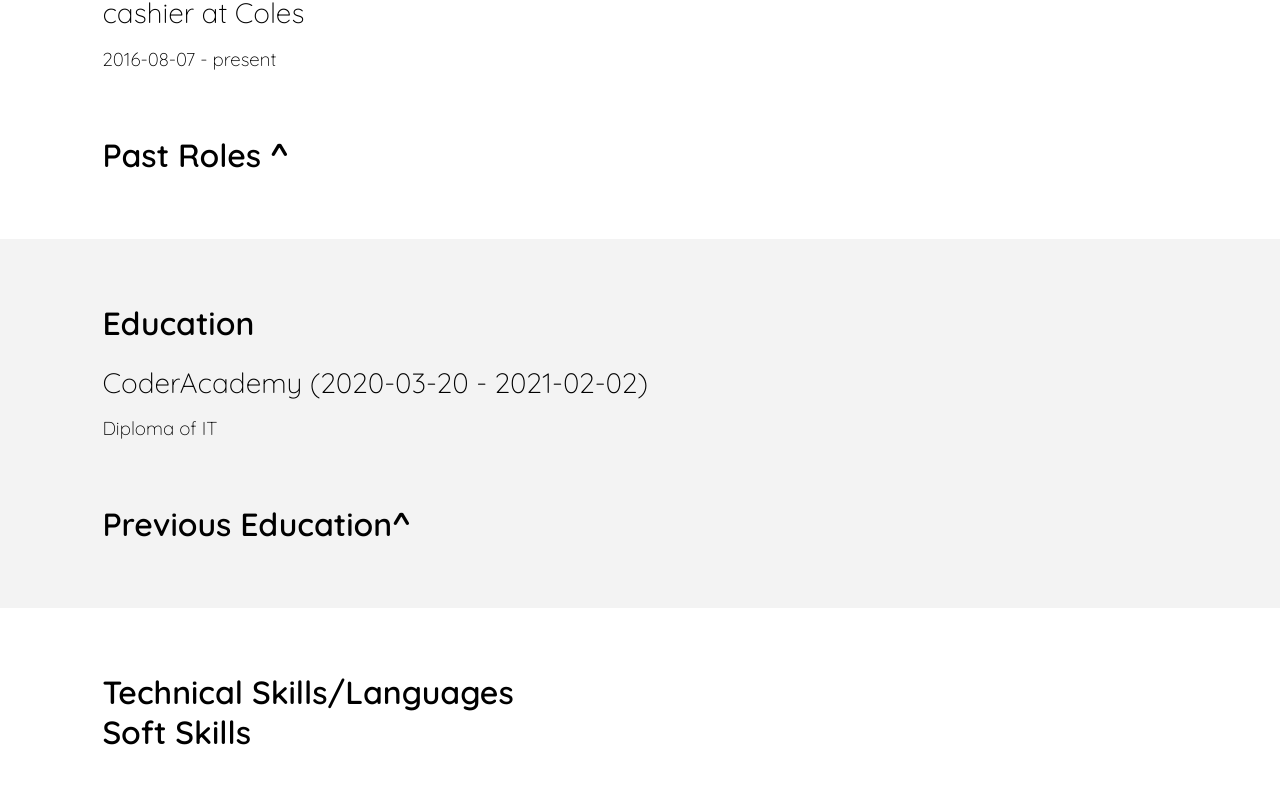
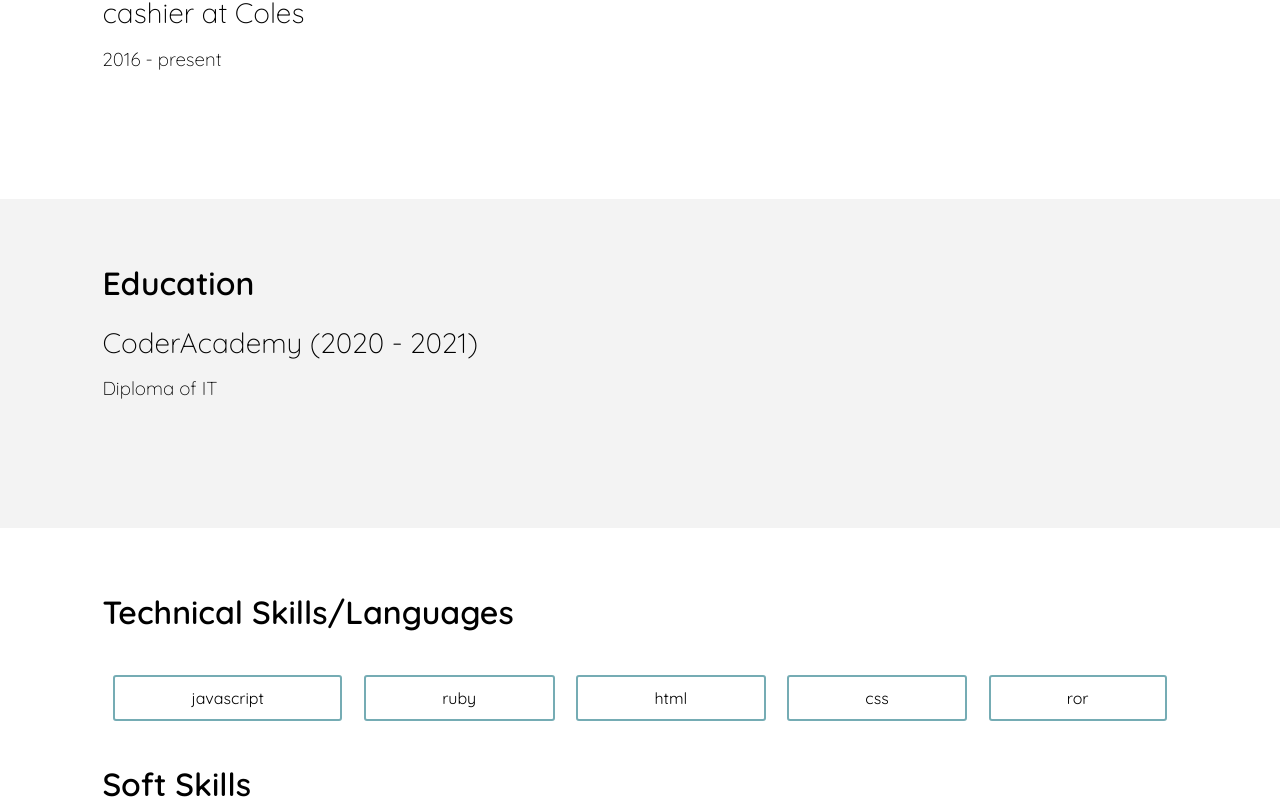
Before and after one commit to dannyfern/MERNAPP, a React (Create React App) app in the folder client/: page /profiles in a window 1280 px wide. Shown: the part 1451-2260 px from the top of the page. Built offline with nearby package versions, Linux system fonts and the light colour scheme; a web font is replaced by a local one.

Commit message:
skills displayed on profile

```diff
--- a/client/src/components/profiles/Profile.js
+++ b/client/src/components/profiles/Profile.js
@@ -15,6 +15,8 @@ const Profile = ({ profile }) => {
     // const { linkedIn, twitter, instagram, facebook, portfolio, github, resume, additionalLinks } = linkData
 
     const { additionalLinks } = linkData
+
+
 
     // to display links :
     const links = Object.entries(linkData)
@@ -42,22 +44,37 @@ const Profile = ({ profile }) => {
                             )
                         })
                     }
-
-
-                </div>
-
-                <div>
-
                 </div>
             </div>
         )
     }
 
+    const DisplaySkills = ({ skills }) => {
+
+
+        return (
+            <div className="skillsDiv">
+                {
+                    skills.length > 0 &&
+                    skills.map((x, i) => {
+                        return (
+                            <p className="skills">{x}</p>
+
+                        )
+                    })
+                }
+            </div>
+
+        )
+    }
+
     return(
         <div id="profile">
+
             <div className="profileImageDisplay">
 
             </div>
+
             <div className="personalDetails">
                 <div>
                     <h2 id="username">@{username}</h2>
@@ -89,30 +106,39 @@ const Profile = ({ profile }) => {
                     {bio}
                 </div>
             </div>
+
             <div className="linksDisplay">
                 <h1>Get in touch</h1>
                 <DisplayLinks correctLinks={correctLinks}/>
-                <div>
-
-                </div>
 
             </div>
+
             <div className="workDisplay">
                 <h1>Current Role</h1>
                 <h2>{currentTitle} at {currentCompany}</h2>
-                <h3>{currentStartDate} - present</h3>
-                <h1>Past Roles ^</h1>
+                <h3>{currentStartDate.slice(0, 4)} - present</h3>
+                {
+                    pastRoles.length > 0 &&
+                    <h1>Past Roles ^</h1>
+                }
+
             </div>
+
             <div className="eduDisplay">
                 <h1>Education</h1>
-                <h2>{recentSchool} ({recentStartDate} - {recentEndDate})</h2>
+                <h2>{recentSchool} ({recentStartDate.slice(0, 4)} - {recentEndDate.slice(0, 4)})</h2>
                 <h3>{recentDegree}</h3>
-                <h1>Previous Education^</h1>
+                {
+                    pastEducation.length > 0 &&
+                    <h1>Previous Education ^</h1>
+                }
             </div>
+
             <div className="skillsDisplay">
                 <h1>Technical Skills/Languages</h1>
-
+                <DisplaySkills skills={technical} />
                 <h1>Soft Skills</h1>
+                <DisplaySkills skills={soft} />
             </div>
             <div className="postsDisplay">
                 <h1>Blog Posts</h1>
--- a/client/src/data/profile_data.js
+++ b/client/src/data/profile_data.js
@@ -14,7 +14,7 @@ const profileData = {
     },
 
     skillsData: {
-        technical: ["javascript", "ruby", "html", "css"],
+        technical: ["javascript", "ruby", "html", "css", "ror"],
         soft: ["teamwork", "communication"],
         skillLevel: "junior-level",
         yearsOfExperience: "1"
--- a/client/src/styles/Profile.css
+++ b/client/src/styles/Profile.css
@@ -356,6 +356,33 @@
   padding: 5% 8%;
 }
 
+#profile .skillsDisplay .skillsDiv {
+  display: -webkit-box;
+  display: -ms-flexbox;
+  display: flex;
+  -webkit-box-orient: horizontal;
+  -webkit-box-direction: normal;
+      -ms-flex-direction: row;
+          flex-direction: row;
+  -ms-flex-wrap: wrap;
+      flex-wrap: wrap;
+  -webkit-box-pack: justify;
+      -ms-flex-pack: justify;
+          justify-content: space-between;
+  margin: 3% 0;
+}
+
+#profile .skillsDisplay .skillsDiv .skills {
+  border: 2px solid #75ACB4;
+  border-radius: 3px;
+  padding: 1% 5%;
+  margin: 1% 1%;
+  -webkit-box-flex: 1;
+      -ms-flex-positive: 1;
+          flex-grow: 1;
+  text-align: center;
+}
+
 #profile .postsDisplay {
   background-color: #F3F3F3;
   padding: 5% 8%;
--- a/client/src/styles/Profile.scss
+++ b/client/src/styles/Profile.scss
@@ -354,6 +354,24 @@
     .skillsDisplay{
         padding: 5% 8%;
 
+        .skillsDiv{
+            display: flex;
+            flex-direction: row;
+            flex-wrap: wrap;
+            justify-content: space-between;
+            margin: 3% 0;
+
+            .skills{
+                border: 2px solid $green;
+                border-radius: 3px;
+                padding: 1% 5%;
+                margin: 1% 1%;
+                flex-grow: 1;
+                text-align: center;
+
+            }
+        }
+
 
 
     }
```
Also changed, not shown: 2 other files (tests, documents, lock files or other folders).
